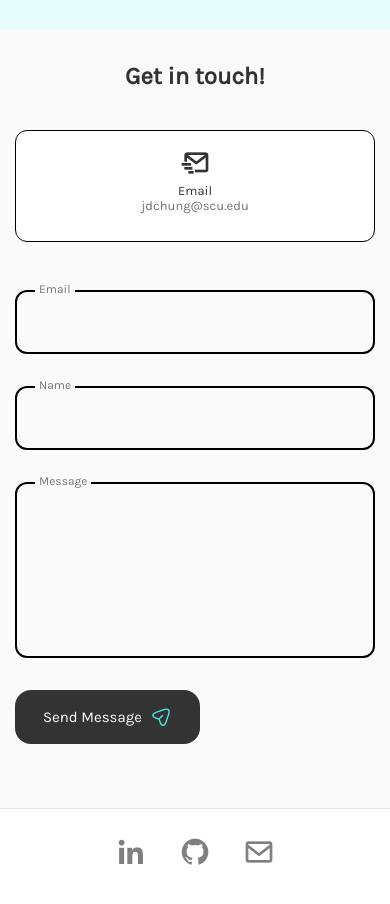
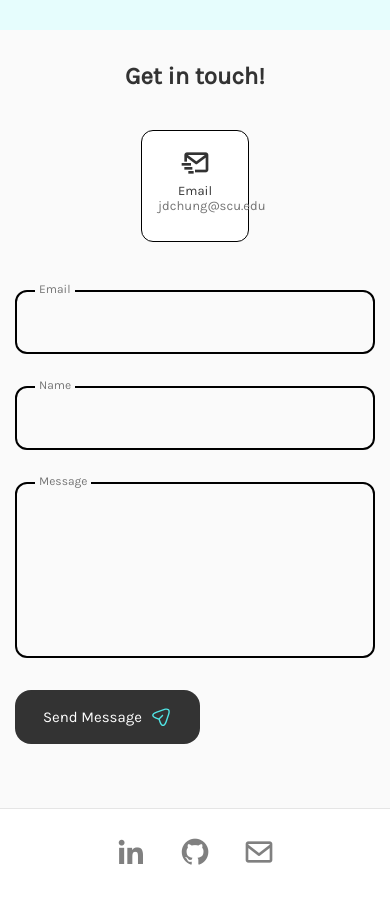
Before and after one commit to justinc0251/Portfolio, a React (Create React App) app: page / in a window 390 px wide. Shown: the part 3980-4884 px from the top of the page. Built offline with nearby package versions, Linux system fonts and the light colour scheme.

Commit message:
Make contact card smaller when resizing window

```diff
--- a/src/components/contact/Contact.css
+++ b/src/components/contact/Contact.css
@@ -158,6 +158,10 @@
   .contact__form {
     margin: 0 auto;
   }
+  .contact__card {
+    max-width: 30%;
+    margin: 0 auto;
+  }
 }
 @media screen and (max-width: 576px) {
   .contact__info {
```
